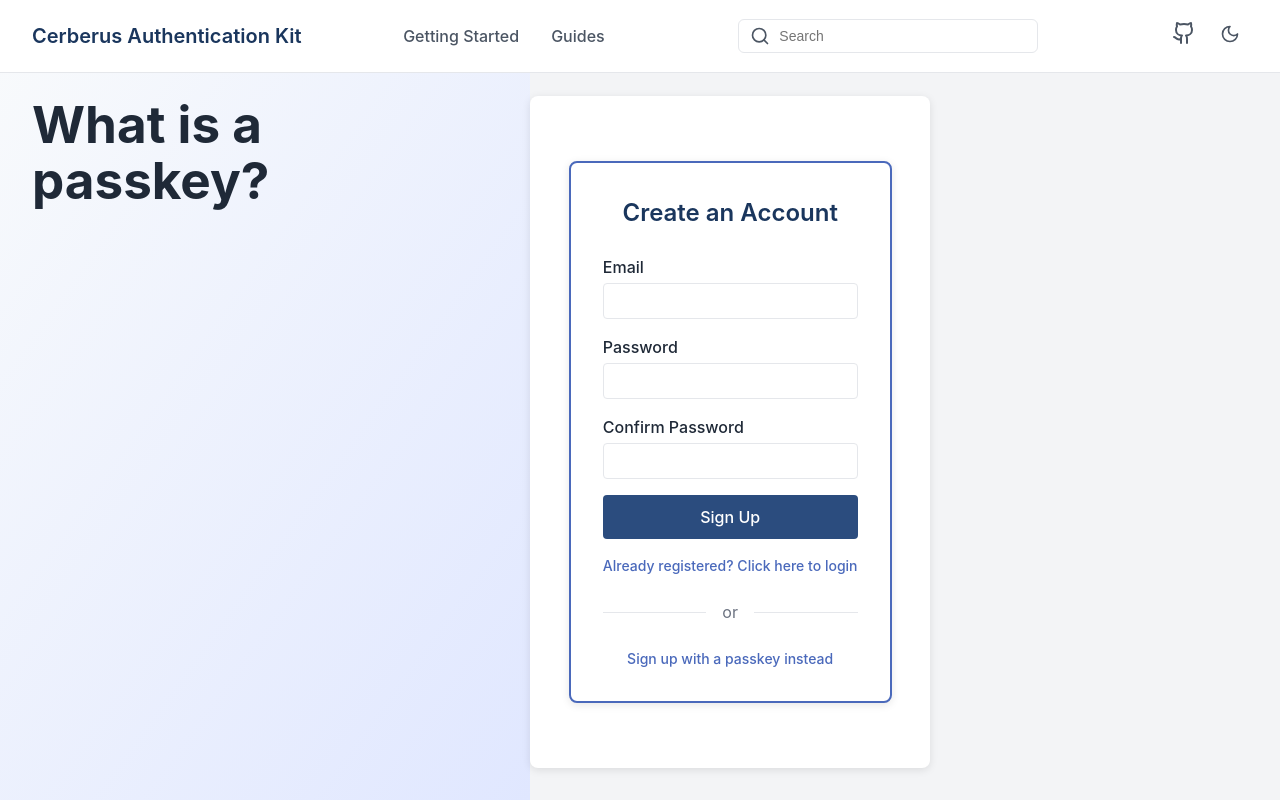
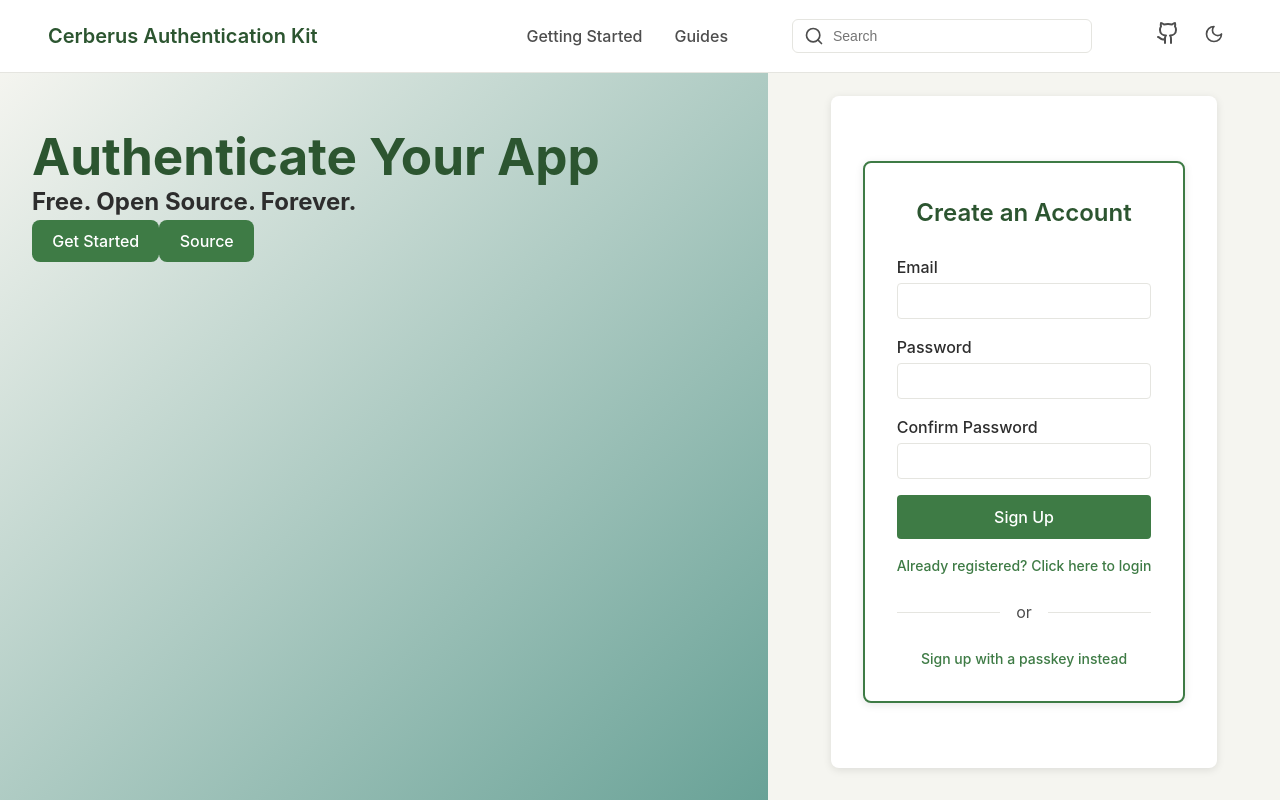
Before and after one commit to oslabs-beta/cerberus, a React (Vite) app in the folder client/: page /signup in a window 1280 px wide. Shown: the top 800 px of the page. Built offline with nearby package versions, Linux system fonts and the light colour scheme.

Commit message:
revamped css styling

```diff
--- a/client/src/App.css
+++ b/client/src/App.css
@@ -9,25 +9,25 @@
 
 :root {
   /* Primary Colors */
-  --primary-dark: #1a365d; /* Deep blue - main brand color */
-  --primary-main: #2b4c7e; /* Medium blue - primary actions */
-  --primary-light: #4a69bb; /* Light blue - hover states */
+  --primary-dark: #2c5530; /* Deep forest green */
+  --primary-main: #3e7b45; /* Medium sage */
+  --primary-light: #69a297; /* Light sage */
 
   /* Secondary Colors */
-  --accent-main: #6d28d9; /* Purple - for highlights/accents */
-  --accent-light: #7c3aed; /* Light purple - hover states */
+  --accent-main: #d4a373; /* Warm sand */
+  --accent-light: #e9c39b; /* Light sand */
 
   /* Neutral Colors */
-  --neutral-100: #ffffff; /* White */
-  --neutral-200: #f3f4f6; /* Light gray - backgrounds */
-  --neutral-300: #e5e7eb; /* Light gray - borders */
-  --neutral-600: #4b5563; /* Medium gray - secondary text */
-  --neutral-800: #1f2937; /* Dark gray - primary text */
+  --neutral-100: #ffffff;
+  --neutral-200: #f5f5f0; /* Slightly warm white */
+  --neutral-300: #e5e5e0;
+  --neutral-600: #4d4d4d;
+  --neutral-800: #2d2d2d;
 
   /* Feedback Colors */
-  --success: #059669; /* Green - success states */
-  --error: #dc2626; /* Red - error states */
-  --warning: #d97706; /* Orange - warning states */
+  --success: #3e7b45; /* Matching primary-main */
+  --error: #c25e5e; /* Muted red */
+  --warning: #d4a373; /* Matching accent-main */
 
   /* Spacing */
   --spacing-xs: 0.25rem;
--- a/client/src/components/Footer.tsx
+++ b/client/src/components/Footer.tsx
@@ -31,6 +31,11 @@ const Footer: React.FC = () => {
           </a>
         </div>
         <div className='footer-section'>
+          <h4>Acknowledgements</h4>
+          <Link to='/contributors'>Contributors</Link>
+          <Link to='/sponsors'>Sponsors</Link>
+        </div>
+        <div className='footer-section'>
           <h4>More</h4>
           <Link to='/privacy'>Privacy</Link>
           <Link to='/terms'>Terms</Link>
--- a/client/src/components/LandingLayout.tsx
+++ b/client/src/components/LandingLayout.tsx
@@ -11,15 +11,24 @@ interface LandingLayoutProps {
 }
 
 const LandingLayout: React.FC<LandingLayoutProps> = () => {
+  const url = 'https://github.com/oslabs-beta/cerberus';
+  const handleClick = () => {
+    window.open(url, '_blank'); // Opens in new tab
+    // or window.location.href = url; // Opens in same tab
+  };
+
   return (
     <div className='layout-wrapper'>
       <Navbar />
       <div className='landing-container'>
         {/* Left side - Landing content */}
         <div className='landing-content'>
-          <h1 className='landing-title'>What is a passkey?</h1>
+          <h1 className='landing-title'>Authenticate Your App</h1>
+          <h2>Free. Open Source. Forever.</h2>
+          <button>Get Started</button>
+          <button onClick={handleClick}>Source</button>
 
-          {/* ... rest of your landing content ... */}
+          {/* ... rest of landing content ... */}
         </div>
 
         {/* Right side - Auth forms */}
--- a/client/src/index.css
+++ b/client/src/index.css
@@ -1,40 +1,59 @@
 :root {
+  /* Typography */
   font-family: Inter, system-ui, Avenir, Helvetica, Arial, sans-serif;
   line-height: 1.5;
   font-weight: 400;
 
-  color-scheme: light dark;
-  color: rgba(255, 255, 255, 0.87);
-  background-color: #242424;
+  /* Primary Colors - Earth tones for trust and stability */
+  --primary-dark: #2c5530; /* Deep forest green */
+  --primary-main: #3e7b45; /* Medium sage */
+  --primary-light: #69a297; /* Light sage */
 
+  /* Secondary Colors - Warm accents */
+  --accent-main: #d4a373; /* Warm sand */
+  --accent-light: #e9c39b; /* Light sand */
+
+  /* Neutral Colors */
+  --neutral-100: #ffffff;
+  --neutral-200: #f5f5f0;
+  --neutral-300: #e5e5e0;
+  --neutral-600: #4d4d4d;
+  --neutral-800: #2d2d2d;
+
+  /* Feedback Colors */
+  --success: #3e7b45;
+  --error: #c25e5e;
+  --warning: #d4a373;
+
+  /* System */
   font-synthesis: none;
   text-rendering: optimizeLegibility;
   -webkit-font-smoothing: antialiased;
   -moz-osx-font-smoothing: grayscale;
-  background-color: #242424;
+}
+
+body {
+  margin: 0;
+  min-width: 320px;
+  min-height: 100vh;
+  background-color: var(--neutral-200);
+  color: var(--neutral-800);
 }
 
 a {
   font-weight: 500;
-  color: #646cff;
+  color: var(--primary-main);
   text-decoration: inherit;
 }
+
 a:hover {
-  color: #535bf2;
-}
-
-body {
-  margin: 0;
-  display: flex;
-  place-items: center;
-  min-width: 320px;
-  min-height: 320px;
-  background-color: #242424;
+  color: var(--primary-dark);
 }
 
 h1 {
   font-size: 3.2em;
   line-height: 1.1;
+  color: var(--primary-dark);
 }
 
 button {
@@ -44,27 +63,18 @@ button {
   font-size: 1em;
   font-weight: 500;
   font-family: inherit;
-  background-color: #1a1a1a;
+  background-color: var(--primary-main);
+  color: var(--neutral-100);
   cursor: pointer;
-  transition: border-color 0.25s;
+  transition: all 0.25s ease;
 }
+
 button:hover {
-  border-color: #646cff;
+  background-color: var(--primary-dark);
 }
+
 button:focus,
 button:focus-visible {
-  outline: 4px auto -webkit-focus-ring-color;
+  outline: 2px solid var(--primary-light);
+  outline-offset: 2px;
 }
-
-@media (prefers-color-scheme: light) {
-  :root {
-    color: #213547;
-    background-color: #ffffff;
-  }
-  a:hover {
-    color: #747bff;
-  }
-  button {
-    background-color: #f9f9f9;
-  }
-}
--- a/client/src/styles/Footer.css
+++ b/client/src/styles/Footer.css
@@ -1,6 +1,6 @@
 /* styles/Footer.css */
 .landing-footer {
-  background-color: #f8f9fa;
+  background-color: var(--neutral-200);
   padding: 2rem 0;
   width: 100%;
 }
@@ -23,21 +23,22 @@
   font-size: 1.1rem;
   font-weight: 600;
   margin-bottom: 0.5rem;
+  color: var(--primary-dark);
 }
 
 .footer-section a {
-  color: #4b5563;
+  color: var(--neutral-600);
   text-decoration: none;
 }
 
 .footer-section a:hover {
-  color: #2563eb;
+  color: var(--primary-main);
 }
 
 .footer-bottom {
   text-align: center;
   margin-top: 2rem;
   padding-top: 1rem;
-  border-top: 1px solid #e5e7eb;
-  color: #6b7280;
+  border-top: 1px solid var(--neutral-300);
+  color: var(--neutral-600);
 }
--- a/client/src/styles/LandingLayout.css
+++ b/client/src/styles/LandingLayout.css
@@ -1,4 +1,3 @@
-/* styles/LandingLayout.css */
 .layout-wrapper {
   min-height: 100vh;
   display: flex;
@@ -6,28 +5,28 @@
 }
 
 .landing-container {
-  display: flex;
-  flex: 1;
-  min-height: calc(100vh - var(--navbar-height)); /* Subtract navbar height */
-  margin-top: var(--navbar-height); /* Add margin for navbar */
+  display: grid;
+  grid-template-columns: 3fr 2fr;
+  min-height: calc(100vh - var(--navbar-height));
+  margin-top: var(--navbar-height);
 }
 
 .landing-content {
   flex: 1;
-  padding: 2rem;
-  background: linear-gradient(to bottom right, #f8fafc, #e0e7ff);
+  padding: 4rem 2rem;
+  background: linear-gradient(
+    to bottom right,
+    var(--neutral-200),
+    var(--primary-light)
+  );
 }
 
-/* ... rest of existing landing styles ... */
-
-/* Update auth-container to work with the new layout */
 .auth-container {
-  flex: 1;
-  padding: 2rem;
-  background: white;
+  background: var(--neutral-100);
   display: flex;
   align-items: center;
   justify-content: center;
+  padding: 2rem;
 }
 
 :root {
--- a/client/src/styles/container.css
+++ /dev/null
@@ -1,20 +0,0 @@
-#root {
-  background-color: #242424;
-  color: azure;
-}
-
-html {
-  display: flex;
-  justify-content: center;
-  align-items: center;
-  text-align: center;
-  background-color: #242424;
-}
-
-.menu {
-  list-style-type: none;
-}
-
-.menu-item {
-  margin: 10px;
-}
--- a/client/src/styles/forms.css
+++ b/client/src/styles/forms.css
@@ -1,25 +1,24 @@
+/* styles/forms.css */
 .auth-form-container {
   max-width: 400px;
   margin: 2rem auto;
   padding: 2rem;
-  background-color: white;
+  background-color: var(--neutral-100);
   border-radius: 8px;
   box-shadow: 0 2px 8px rgba(0, 0, 0, 0.1);
 }
 
-/* Password-based forms get a distinct border */
 .password-form {
-  border: 2px solid #4a69bb;
+  border: 2px solid var(--primary-main);
 }
 
-/* Passkey-based forms get a different border */
 .passkey-form {
-  border: 2px solid #6d28d9;
+  border: 2px solid var(--accent-main);
 }
 
 .form-title {
   text-align: center;
-  color: #1a365d;
+  color: var(--primary-dark);
   margin-bottom: 1.5rem;
   font-size: 1.5rem;
   font-weight: 600;
@@ -32,14 +31,14 @@
 .form-label {
   display: block;
   margin-bottom: 0.5rem;
-  color: #4b5563;
+  color: var(--neutral-600);
   font-weight: 500;
 }
 
 .form-input {
   width: 100%;
   padding: 0.75rem;
-  border: 1px solid #e5e7eb;
+  border: 1px solid var(--neutral-300);
   border-radius: 4px;
   font-size: 1rem;
   transition: border-color 0.2s ease;
@@ -47,12 +46,12 @@
 
 .form-input:focus {
   outline: none;
-  border-color: #4a69bb;
-  box-shadow: 0 0 0 2px rgba(74, 105, 187, 0.1);
+  border-color: var(--primary-main);
+  box-shadow: 0 0 0 2px rgba(62, 123, 69, 0.1);
 }
 
 .form-error {
-  color: #dc2626;
+  color: var(--error);
   font-size: 0.875rem;
   margin-top: 0.25rem;
 }
@@ -60,8 +59,8 @@
 .form-button {
   width: 100%;
   padding: 0.75rem;
-  background-color: #2b4c7e;
-  color: white;
+  background-color: var(--primary-main);
+  color: var(--neutral-100);
   border: none;
   border-radius: 4px;
   font-size: 1rem;
@@ -71,18 +70,18 @@
 }
 
 .form-button:hover {
-  background-color: #1a365d;
+  background-color: var(--primary-dark);
 }
 
 .form-button:disabled {
-  background-color: #9ca3af;
+  background-color: var(--neutral-300);
   cursor: not-allowed;
 }
 
 .form-link {
   display: block;
   text-align: center;
-  color: #4a69bb;
+  color: var(--primary-main);
   text-decoration: none;
   margin-top: 1rem;
   font-size: 0.875rem;
@@ -96,14 +95,14 @@
   display: flex;
   align-items: center;
   margin: 1.5rem 0;
-  color: #6b7280;
+  color: var(--neutral-600);
 }
 
 .form-divider::before,
 .form-divider::after {
   content: '';
   flex: 1;
-  border-top: 1px solid #e5e7eb;
+  border-top: 1px solid var(--neutral-300);
 }
 
 .form-divider span {
--- a/client/src/styles/navbar.css
+++ b/client/src/styles/navbar.css
@@ -1,28 +1,3 @@
-/* navbar.css */
-
-:root {
-  /* Primary Colors */
-  --primary-dark: #1a365d; /* Deep blue - main brand color */
-  --primary-main: #2b4c7e; /* Medium blue - primary actions */
-  --primary-light: #4a69bb; /* Light blue - hover states */
-
-  /* Secondary Colors */
-  --accent-main: #6d28d9; /* Purple - for highlights/accents */
-  --accent-light: #7c3aed; /* Light purple - hover states */
-
-  /* Neutral Colors */
-  --neutral-100: #ffffff; /* White */
-  --neutral-200: #f3f4f6; /* Light gray - backgrounds */
-  --neutral-300: #e5e7eb; /* Light gray - borders */
-  --neutral-600: #4b5563; /* Medium gray - secondary text */
-  --neutral-800: #1f2937; /* Dark gray - primary text */
-
-  /* Feedback Colors */
-  --success: #059669; /* Green - success states */
-  --error: #dc2626; /* Red - error states */
-  --warning: #d97706; /* Orange - warning states */
-}
-
 .navbar {
   background-color: var(--neutral-100);
   border-bottom: 1px solid var(--neutral-300);
@@ -36,13 +11,15 @@
 .navbar-container {
   display: flex;
   align-items: center;
-  justify-content: space-between;
+  justify-content: flex-start;
   max-width: 1280px;
   margin: 0 auto;
-  padding: 0 1rem;
+  padding: 0 2rem;
+  gap: 2rem;
 }
 
 .brand {
+  margin-right: auto;
   color: var(--primary-dark);
   font-size: 1.25rem;
   font-weight: 600;
@@ -123,13 +100,13 @@
 }
 
 /* Dark mode styles */
-.dark {
+/* .dark {
   --neutral-100: #1a1a1a;
   --neutral-200: #2d2d2d;
   --neutral-300: #404040;
   --neutral-600: #a3a3a3;
   --neutral-800: #f3f4f6;
-}
+} */
 
 /* Responsive styles */
 @media (max-width: 768px) {
```
Also changed, not shown: client/src/components/CreatePasskey.tsx (+7 -34 lines), client/src/components/PasskeyLogin.tsx (+7 -27 lines), client/src/styles/Dashboard.css (+72 -18 lines).
